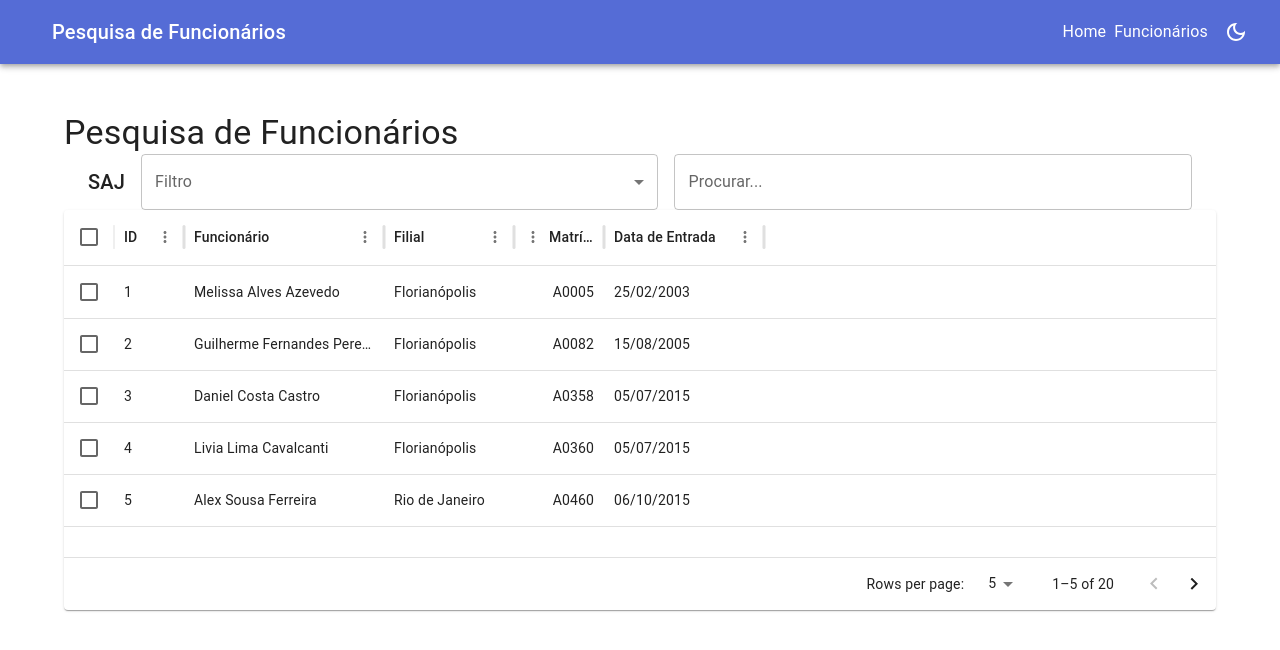
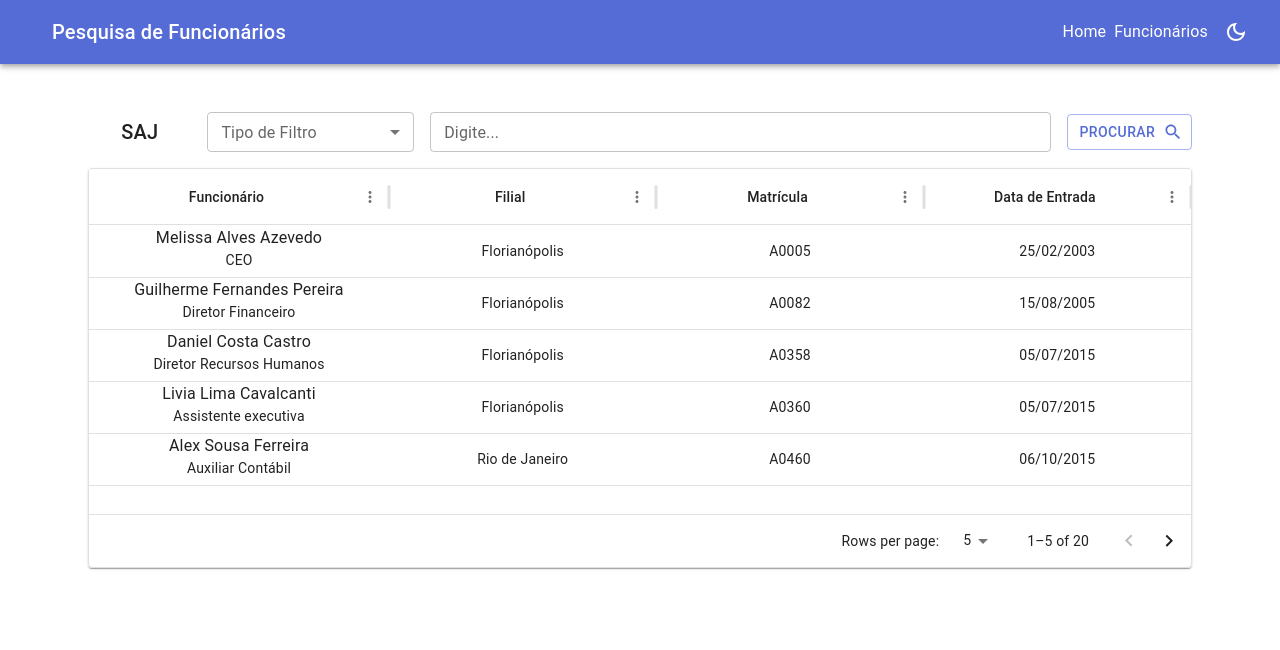
Before and after one commit to victorsantss/react-app, a React (Vite) app: page /funcionarios in a window 1280 px wide. Shown: the top 650 px of the page. Built offline with nearby package versions, Linux system fonts and the light colour scheme; data requests are answered from the project's data file.

Commit message:
feat: major layout changes employees table

```diff
--- a/src/view/components/EmployeesTable.tsx
+++ b/src/view/components/EmployeesTable.tsx
@@ -1,47 +1,98 @@
 import { DataGrid, GridColDef } from '@mui/x-data-grid';
 import Paper from '@mui/material/Paper';
-import { useEffect, useState } from 'react';
+import { ChangeEvent, useEffect, useState } from 'react';
+import { EmployeesTableFilter } from './EmployeesTableFilter';
+import { Container, SelectChangeEvent, Typography } from '@mui/material';
+
+interface Employee {
+  id: number;
+  nome: string;
+  cargo: string;
+  filial: string;
+  matricula: number;
+  dataAdmissao: string;
+}
 
 const columns: GridColDef[] = [
-  { field: 'id', headerName: 'ID', width: 70 },
-  { field: 'nome', headerName: 'Funcionário', width: 200 },
-  { field: 'filial', headerName: 'Filial', width: 130 },
+  {
+    field: 'nome',
+    headerName: 'Funcionário',
+    width: 300,
+    align: 'center',
+    headerAlign: 'center',
+    renderCell: (params) => (
+      <>
+        <Typography variant="body1">{params.row.nome}</Typography>
+        <Typography variant="body2">{params.row.cargo}</Typography>
+      </>
+    ),
+  },
+  { field: 'filial', headerName: 'Filial', flex: 1, align: 'center', headerAlign: 'center' },
   {
     field: 'matricula',
     headerName: 'Matrícula',
     type: 'number',
-    width: 90,
+    flex: 1, align: 'center', headerAlign: 'center',
   },
   {
     field: 'dataAdmissao',
     headerName: 'Data de Entrada',
-    width: 160,
+    flex: 1, align: 'center', headerAlign: 'center',
   },
 ];
 
 const paginationModel = { page: 0, pageSize: 5 };
 
 export default function EmployeesTable() {
-  const [rows, setRows] = useState([]);
+  const [employeesData, setEmployeesData] = useState([] as Employee[]);
 
   useEffect(() => {
     fetch('http://localhost:5000/funcionarios')
       .then((response) => response.json())
       .then((data) => {
-        setRows(data);
+        setEmployeesData(data);
       });
   }, []);
 
+  const [filterType, setFilterType] = useState('');
+  const [filterValue, setFilterValue] = useState('');
+
+  const handleFilterTypeChange = (event: SelectChangeEvent) => {
+    setFilterType(event.target.value as string);
+  };
+
+  const handleFilterValueChange = (event: ChangeEvent<HTMLInputElement | HTMLTextAreaElement>) => {
+    setFilterValue(event.target.value);
+  }
+
+  const rows = employeesData.map((employee) => {
+    return {
+      id: employee.id,
+      nome: employee.nome,
+      cargo: employee.cargo,
+      filial: employee.filial,
+      matricula: employee.matricula,
+      dataAdmissao: employee.dataAdmissao,
+    }
+  })
+
   return (
+    <Container>
+      <EmployeesTableFilter
+        handleFilterTypeChange={handleFilterTypeChange}
+        handleFilterValueChange={handleFilterValueChange}
+        filterType={filterType}
+        filterValue={filterValue}
+      />
       <Paper sx={{ height: 400, width: '100%' }}>
         <DataGrid
           rows={rows}
           columns={columns}
           initialState={{ pagination: { paginationModel } }}
           pageSizeOptions={[5, 10]}
-        checkboxSelection
-        sx={{ border: 0 }}
         />
       </Paper>
+    </Container>
+
   );
 }
--- a/src/view/components/EmployeesTableFilter.tsx
+++ b/src/view/components/EmployeesTableFilter.tsx
@@ -1,36 +1,67 @@
-import { Box, Container, FormControl, InputLabel, MenuItem, Select, SelectChangeEvent, TextField, Typography } from "@mui/material";
-import { useState } from "react";
+import {
+  Box,
+  Button,
+  FormControl,
+  InputLabel,
+  MenuItem,
+  Select,
+  SelectChangeEvent,
+  TextField,
+  Typography
+} from "@mui/material";
+import SearchIcon from '@mui/icons-material/Search';
 
-export function EmployeesTableFilter() {
-  const [age, setAge] = useState('');
+interface EmployeesTableFilterProps {
+  handleFilterTypeChange: (event: SelectChangeEvent) => void;
+  handleFilterValueChange: (event: React.ChangeEvent<HTMLInputElement | HTMLTextAreaElement>) => void;
+  filterType: string;
+  filterValue: string;
+}
 
-  const handleChange = (event: SelectChangeEvent) => {
-    setAge(event.target.value as string);
-  };
-
+export function EmployeesTableFilter({
+  filterType,
+  filterValue,
+  handleFilterTypeChange,
+  handleFilterValueChange
+}: EmployeesTableFilterProps) {
   return (
-    <Container>
     <Box
       component="form"
-        sx={{ display: 'flex', alignItems: 'center', gap: 2 }}
+      sx={{
+        display: 'flex',
+        alignItems: 'center',
+        gap: 2,
+        marginBottom: 2,
+      }}
     >
-        <Typography variant="h6">SAJ</Typography>
-        <FormControl sx={{ width: "50%" }}>
-          <InputLabel id="demo-simple-select-label">Filtro</InputLabel>
+      <Typography variant="h6" textAlign="center" sx={{ width: "10%" }}>SAJ</Typography>
+      <FormControl sx={{ width: "20%" }} size="small">
+        <InputLabel id="demo-simple-select-label">Tipo de Filtro</InputLabel>
         <Select
-            labelId="demo-simple-select-label"
-            id="demo-simple-select"
-            value={age}
-            label="Age"
-            onChange={handleChange}
+          value={filterType}
+          label="Tipo de Filtro"
+          onChange={handleFilterTypeChange}
         >
-            <MenuItem value={10}>Funcionário</MenuItem>
-            <MenuItem value={20}>Filial</MenuItem>
-            <MenuItem value={30}>Matrícula</MenuItem>
+          <MenuItem value="nome">Funcionário</MenuItem>
+          <MenuItem value="filial">Filial</MenuItem>
+          <MenuItem value="matricula">Matrícula</MenuItem>
         </Select>
       </FormControl>
-        <TextField sx={{ width: "50%" }} label="Procurar..." variant="outlined" />
+      <FormControl sx={{ width: "60%" }} size="small">
+        <TextField
+          onChange={(target) => handleFilterValueChange(target)}
+          value={filterValue}
+          label="Digite..."
+          variant="outlined"
+          size="small"
+        />
+      </FormControl>
+      <Button
+        variant="outlined"
+        endIcon={<SearchIcon />}
+      >
+        Procurar
+      </Button>
     </Box>
-    </Container>
   )
 }
--- a/src/view/pages/Employees/index.tsx
+++ b/src/view/pages/Employees/index.tsx
@@ -1,12 +1,9 @@
-import { Container, Typography } from "@mui/material";
+import { Container } from "@mui/material";
 import EmployeesTable from "../../components/EmployeesTable";
-import { EmployeesTableFilter } from "../../components/EmployeesTableFilter";
 
 export function Employees() {
   return (
     <Container sx={{ maxWidth: 980, marginTop: 6 }}>
-      <Typography variant="h4">Pesquisa de Funcionários</Typography>
-      <EmployeesTableFilter />
       <EmployeesTable />
     </Container>
   )
```
Lines whose indentation alone changed are shown as unchanged.
